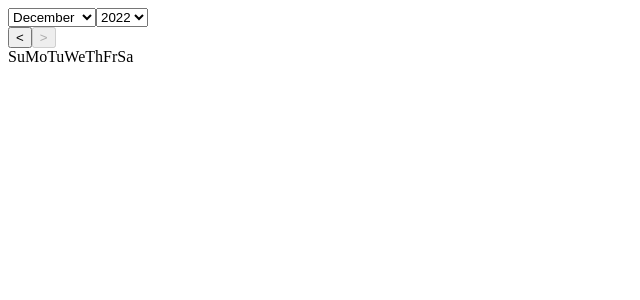
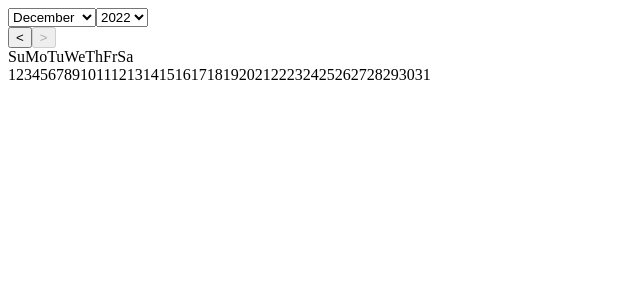
Before and after one commit to jeremy-deurvillier/minimalendar, a React (Create React App) app: page / in a window 1280 px wide. Shown: the top 300 px of the page, without its empty margins (0-640 px from the left). Built offline with nearby package versions, Linux system fonts and the light colour scheme.

Commit message:
Ajout de la liste des jours du mois et gestion de la date sélectionnée.

```diff
--- a/src/calendar/calendar.js
+++ b/src/calendar/calendar.js
@@ -13,7 +13,7 @@ import React, { useState, useEffect } from 'react';
  *
  * @param Array interval Une intervalle représentant la période qu'on veut affichée.
  */
-export default function Calendar({ interval }) {
+export default function Calendar({ interval, getData }) {
   let today = new Date(); // Date du jour
 
   /* ** Les années dans la propriété interval sont-elles inférieur (inf) et/ou supérieur (sup)
@@ -34,6 +34,9 @@ export default function Calendar({ interval }) {
   // Etat des boutons "mois suivant" et "mois précédent".
   const [prevBtnDisabled, setPrevBtnDisabled] = useState(true);
   const [nextBtnDisabled, setNextBtnDisabled] = useState(true);
+
+  // Date sélectionnée
+  const [selectedDate, setSelectedDate] = useState(null);
 
   /* ** Décrémente le mois actuel de 1.
    * Passe à l'année précédente si le mois de janvier est affiché.
@@ -171,6 +174,43 @@ export default function Calendar({ interval }) {
     return list;
   }
 
+  /* ** Affiche les jours du mois.
+   *
+   * @return JSX Un rendu contenant les jours du mois à afficher.
+   */
+  function getDayOfMonth() {
+    let day = 1;
+    let date = new Date(year, month, day);
+
+    const list = []; // Liste des jours du mois
+
+    while (date.getMonth() === month) {
+      list.push(
+        <span key={date.getDate()} onClick={changeSelectedDate}>
+          {date.getDate()}
+        </span>
+      );
+
+      day++;
+      date = new Date(year, month, day);
+    }
+
+    return list;
+  }
+
+  /* ** Modifie la date sélectionnée.
+   * Appel le callback utilisateur s'il est défini.
+   *
+   * @param Event e Un événement JS.
+   */
+  function changeSelectedDate(e) {
+    let selectedDay = parseInt(e.target.innerHTML);
+
+    setSelectedDate((oldSelectedDate) => new Date(year, month, selectedDay));
+
+    if (getData) getData(selectedDate);
+  }
+
   // Rendu
   return (
     <div className="calendar">
@@ -195,7 +235,7 @@ export default function Calendar({ interval }) {
         </div>
         <div className="dayList">{getWeekDay()}</div>
       </div>
-      <div className="calendarBody"></div>
+      <div className="calendarBody">{getDayOfMonth()}</div>
     </div>
   );
 }
```
